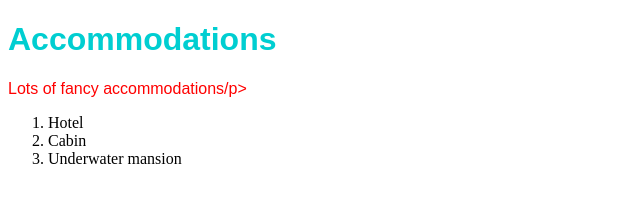
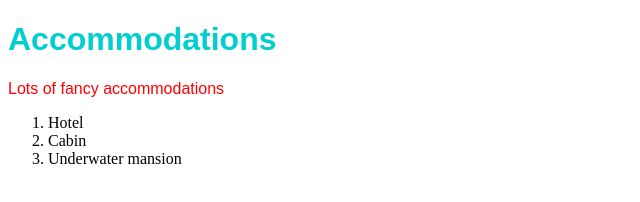
Before and after one commit to gulzatk/island-resort-webpg, a plain HTML site: page accommodations.html in a window 1280 px wide. Shown: the full height of the page, 0-640 px from the left. Drawn offline with Linux system fonts and the light colour scheme.

Commit message:
Fixed accommodations paragraph

```diff
--- a/accommodations.html
+++ b/accommodations.html
@@ -6,7 +6,7 @@
   </header>
   <title>Accommodations</title>
   <h1>Accommodations</h1>
-  <p>Lots of fancy accommodations/p>
+  <p>Lots of fancy accommodations</p>
     <ol>
       <li>Hotel</li>
       <li>Cabin</li>
```
